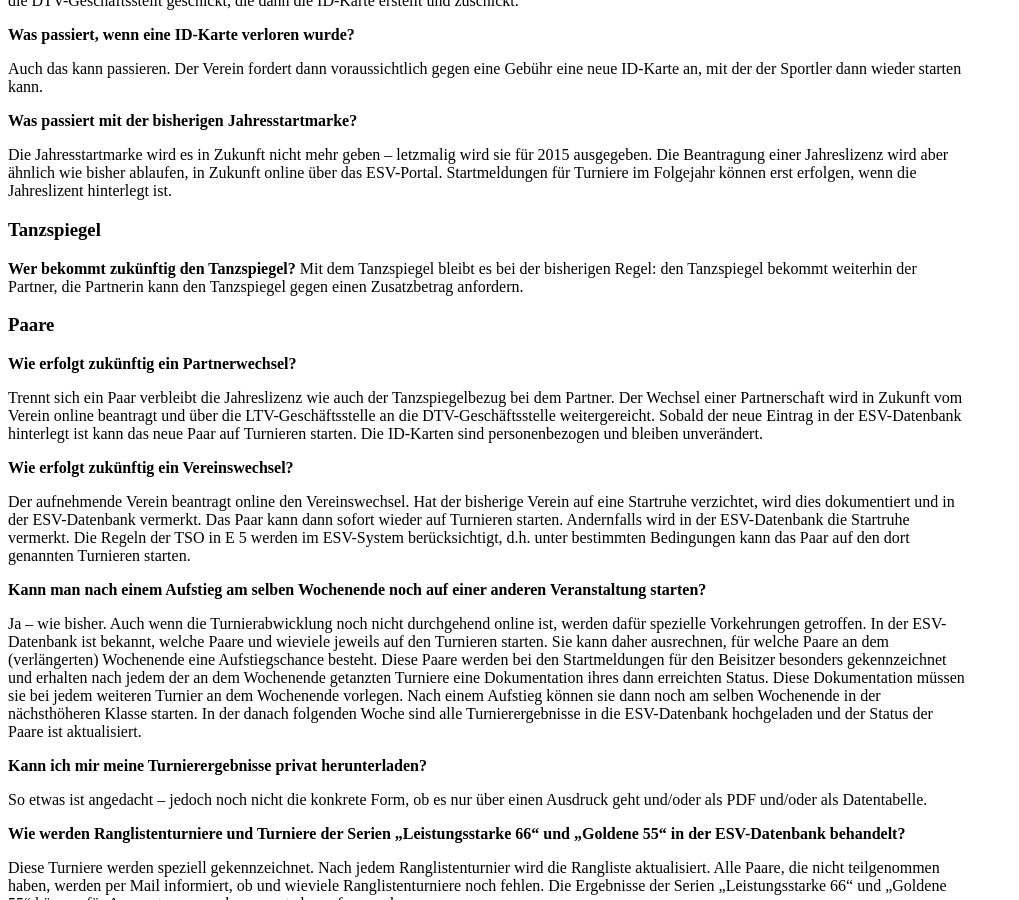
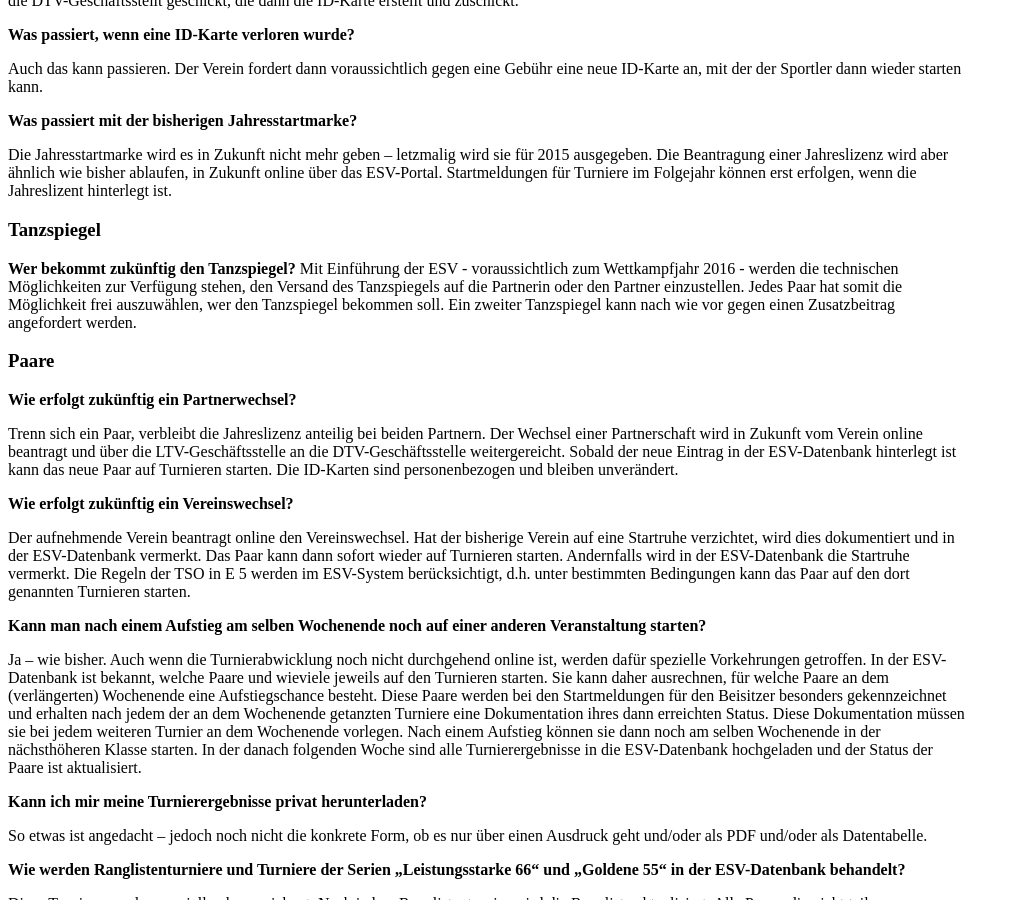
Before and after one commit to tanzsport/esv-faq, a Jekyll site: the page built from esv/03-faq.md, in a window 1280 px wide and 900 px high, scrolled down 960 px. Shown: the whole window, without its empty margins (0-1019 px from the left). Built offline with Jekyll 4.4.1, drawn with Linux system fonts in a browser that asks for light colours; comment, search, counter and statistics services are not loaded.

Commit message:
Korrektur FAQ: Tanzspiegel, anteilige Jahreslizenz.

```diff
--- a/esv/03-faq.md
+++ b/esv/03-faq.md
@@ -47,13 +47,13 @@
 ### Tanzspiegel ###
 
 **Wer bekommt zukünftig den Tanzspiegel?**
-Mit dem Tanzspiegel bleibt es bei der bisherigen Regel: den Tanzspiegel bekommt weiterhin der Partner, die Partnerin kann den Tanzspiegel gegen einen Zusatzbetrag anfordern.
+Mit Einführung der ESV - voraussichtlich zum Wettkampfjahr 2016 - werden die technischen Möglichkeiten zur Verfügung stehen, den Versand des Tanzspiegels auf die Partnerin oder den Partner einzustellen. Jedes Paar hat somit die Möglichkeit frei auszuwählen, wer den Tanzspiegel bekommen soll. Ein zweiter Tanzspiegel kann nach wie vor gegen einen Zusatzbeitrag angefordert werden.
 
 ### Paare ###
 
 **Wie erfolgt zukünftig ein Partnerwechsel?**
 
-Trennt sich ein Paar verbleibt die Jahreslizenz wie auch der Tanzspiegelbezug bei dem Partner. Der Wechsel einer Partnerschaft wird in Zukunft vom Verein online beantragt und über die LTV-Geschäftsstelle an die DTV-Geschäftsstelle weitergereicht. Sobald der neue Eintrag in der ESV-Datenbank hinterlegt ist kann das neue Paar auf Turnieren starten. Die ID-Karten sind personenbezogen und bleiben unverändert.
+Trenn sich ein Paar, verbleibt die Jahreslizenz anteilig bei beiden Partnern. Der Wechsel einer Partnerschaft wird in Zukunft vom Verein online beantragt und über die LTV-Geschäftsstelle an die DTV-Geschäftsstelle weitergereicht. Sobald der neue Eintrag in der ESV-Datenbank hinterlegt ist kann das neue Paar auf Turnieren starten. Die ID-Karten sind personenbezogen und bleiben unverändert.
 
 **Wie erfolgt zukünftig ein Vereinswechsel?**
 
```
